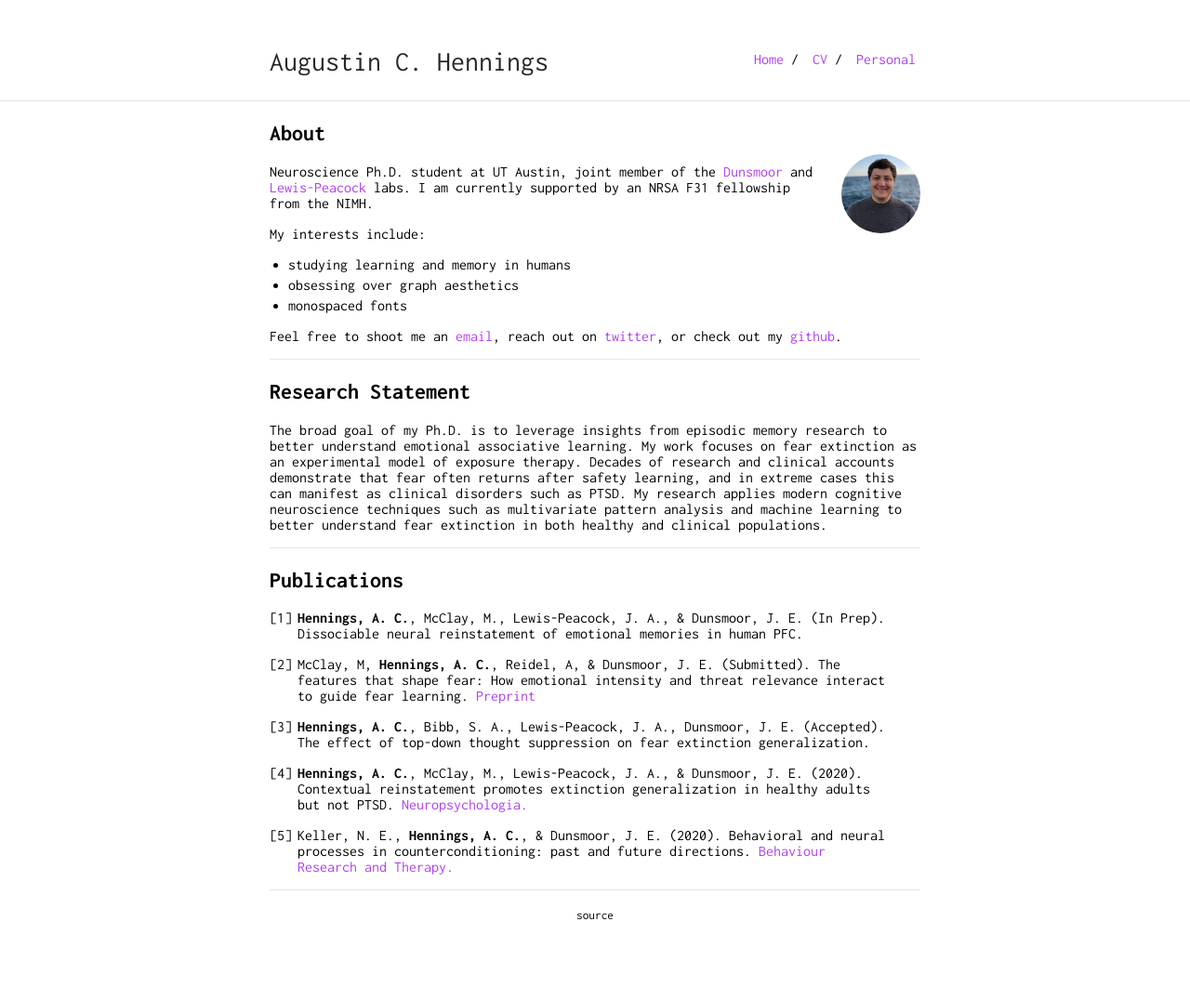
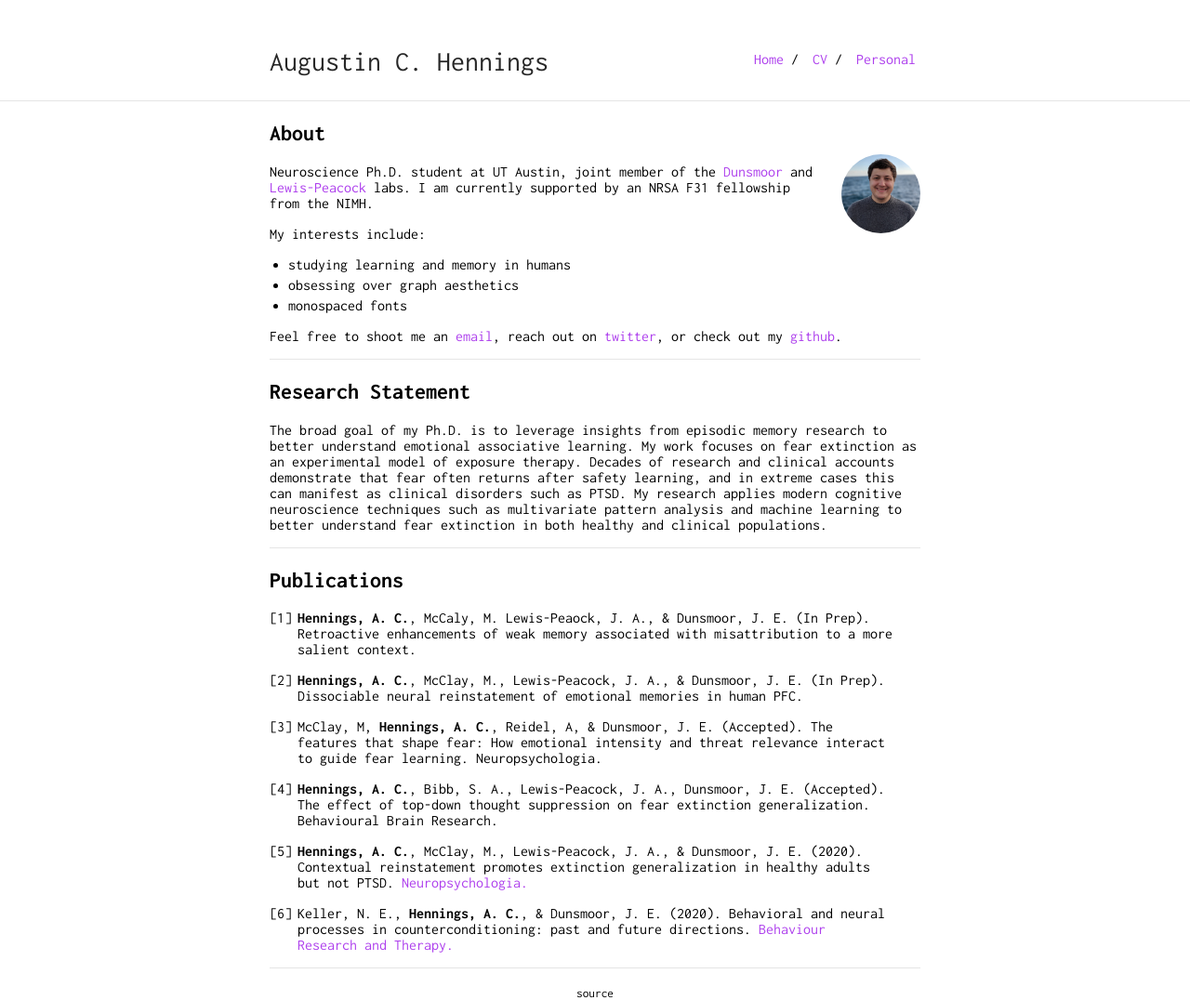
Before and after one commit to achennings/achennings.github.io, a Jekyll site: the page built from index.md, in a window 1280 px wide. Shown: the whole page at 93% size. Built offline with Jekyll 4.4.1, drawn with Linux system fonts in a browser that asks for light colours; our own code applies the rules of GitHub Pages for plain Markdown files; before the commit the page ends 992 px from its top, so only the background shows below that.

Commit message:
new paper

```diff
--- a/index.md
+++ b/index.md
@@ -25,12 +25,14 @@ The broad goal of my Ph.D. is to leverage insights from episodic memory research
 
 ## Publications
 
-1. **Hennings, A. C.**, McClay, M., Lewis-Peacock, J. A., & Dunsmoor, J. E. (In Prep). Dissociable neural reinstatement of emotional memories in human PFC.
+1. **Hennings, A. C.**, McCaly, M. Lewis-Peaock, J. A., & Dunsmoor, J. E. (In Prep). Retroactive enhancements of weak memory associated with misattribution to a more salient context.
 
-2. McClay, M, **Hennings, A. C.**, Reidel, A, & Dunsmoor, J. E. (Submitted). The features that shape fear: How emotional intensity and threat relevance interact to guide fear learning. [Preprint](https://doi.org/10.31234/osf.io/ckf8d)
+2. **Hennings, A. C.**, McClay, M., Lewis-Peacock, J. A., & Dunsmoor, J. E. (In Prep). Dissociable neural reinstatement of emotional memories in human PFC.
 
-3. **Hennings, A. C.**, Bibb, S. A., Lewis-Peacock, J. A., Dunsmoor, J. E. (Accepted). The effect of top-down thought suppression on fear extinction generalization.
+3. McClay, M, **Hennings, A. C.**, Reidel, A, & Dunsmoor, J. E. (Accepted). The features that shape fear: How emotional intensity and threat relevance interact to guide fear learning. Neuropsychologia.
 
-4. **Hennings, A. C.**, McClay, M., Lewis-Peacock, J. A., & Dunsmoor, J. E. (2020). Contextual reinstatement promotes extinction generalization in healthy adults but not PTSD. [Neuropsychologia.](https://doi.org/10.1016/j.neuropsychologia.2020.107573)
+4. **Hennings, A. C.**, Bibb, S. A., Lewis-Peacock, J. A., Dunsmoor, J. E. (Accepted). The effect of top-down thought suppression on fear extinction generalization. Behavioural Brain Research.
 
-5. Keller, N. E., **Hennings, A. C.**, & Dunsmoor, J. E. (2020). Behavioral and neural processes in counterconditioning: past and future directions. [Behaviour Research and Therapy.](https://doi.org/10.1016/j.brat.2019.103532)
+5. **Hennings, A. C.**, McClay, M., Lewis-Peacock, J. A., & Dunsmoor, J. E. (2020). Contextual reinstatement promotes extinction generalization in healthy adults but not PTSD. [Neuropsychologia.](https://doi.org/10.1016/j.neuropsychologia.2020.107573)
+
+6. Keller, N. E., **Hennings, A. C.**, & Dunsmoor, J. E. (2020). Behavioral and neural processes in counterconditioning: past and future directions. [Behaviour Research and Therapy.](https://doi.org/10.1016/j.brat.2019.103532)
```
